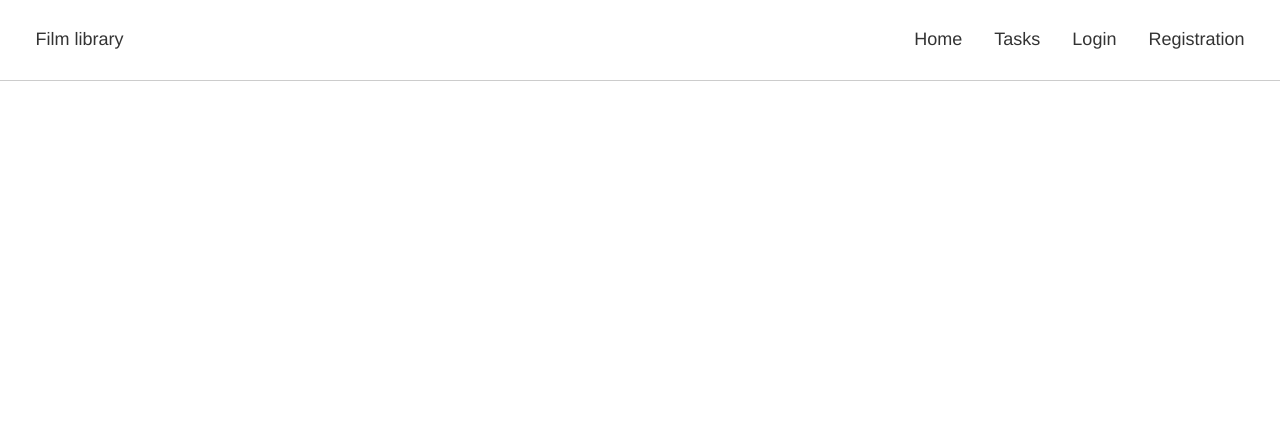
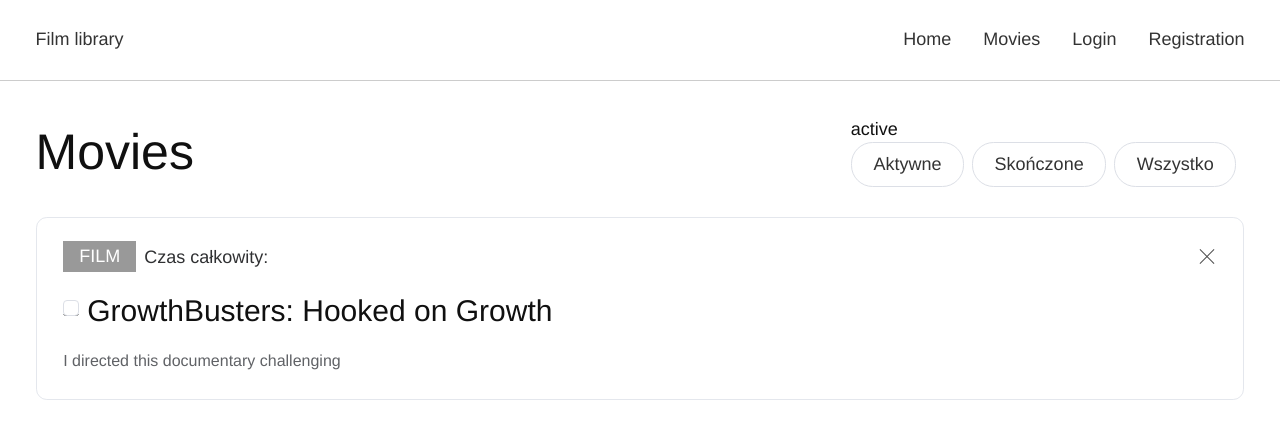
Before and after one commit to ExhausteDD/Projekt-Jezyki-Internetowe, a Vue app: page /movies in a window 1280 px wide. Shown: the top 438 px of the page. Built offline with nearby package versions, Linux system fonts and the light colour scheme.

Commit message:
Preprowadzono prace nad taskami i tagami
Mozliwosc dodawania metek została zmodyfikowana. W zakładce movies dodano mozliwosc filtrowania na aktywne, skonczone i wszystkie seriali badz filmy

```diff
--- a/package.json
+++ b/package.json
@@ -13,7 +13,7 @@
     "core-js": "^3.6.4",
     "vue": "^2.6.11",
     "vue-router": "^3.1.6",
-    "vuex": "^3.1.3"
+    "vuex": "^3.3.0"
   },
   "devDependencies": {
     "@vue/cli-plugin-babel": "~4.3.0",
--- a/src/App.vue
+++ b/src/App.vue
@@ -32,7 +32,7 @@ export default {
       menuShow: false,
       linkMenu: [
         { title: 'Home', url: '/' },
-        { title: 'Tasks', url: '/task' },
+        { title: 'Movies', url: '/movies' },
         { title: 'Login', url: '/login' },
         { title: 'Registration', url: '/registration' }
       ]
--- a/src/components/Home.vue
+++ b/src/components/Home.vue
@@ -43,7 +43,7 @@
         </div>
         <div class="tag-list">
           <div v-for="tag in tags" :key="tag.title" class="ui-tag__wrapper">
-            <div @click="addTagUsed(tag)" :class="{active: tag.use}" class="ui-tag">
+            <div @click="addTagUsed(tag)" :class="{used: tag.use}" class="ui-tag">
               <span class="tag-title">{{ tag.title }}</span>
               <span class="button-close"></span>
             </div>
@@ -65,7 +65,6 @@ export default {
       taskTitle: '',
       taskDescription: '',
       whatWatch: 'Film',
-      taskId: 3,
 
       // Dla czasu całkowitego
       // Film
@@ -79,29 +78,7 @@ export default {
       // Metki
       tagTitle: '',
       tagMenuShow: false,
-      tagsUsed: [],
-      tags: [
-        {
-          title: 'Komedia',
-          use: false
-        },
-        {
-          title: 'Horror',
-          use: false
-        },
-        {
-          title: 'Dramat',
-          use: false
-        },
-        {
-          title: 'Fantastyka',
-          use: false
-        },
-        {
-          title: 'Western',
-          use: false
-        }
-      ]
+      tagsUsed: []
     }
   },
 
@@ -110,13 +87,11 @@ export default {
       if (this.tagTitle === '') {
         return
       }
-      this.tags.push({
+      const tag = {
         title: this.tagTitle,
-        used: false
-      })
-      // const tag = {
-      //   title: this.tagTitle
-      // }
+        use: false
+      }
+      this.$store.dispatch('newTag', tag)
     },
     newTask () { // Metoda do wpisywania danych w input
       // Zabezpieczenie od zapisywania pustych form
@@ -130,30 +105,33 @@ export default {
         time = this.serialTime
       }
       const task = {
-        id: this.taskId,
         title: this.taskTitle,
         description: this.taskDescription,
         whatWatch: this.whatWatch,
         time,
-        tagsUsed: this.tagsUsed,
+        tags: this.tagsUsed,
         completed: false,
         editing: false
       }
+      this.$store.dispatch('newTask', task)
       console.log(task)
 
-      // Resetujemy ID oraz nazwe z opisem w inpucie, wprowadzone dane w metki
-      this.taskId += 1
+      // Resetujemy nazwe z opisem w inpucie oraz wprowadzone dane w metki
       this.taskTitle = ''
       this.taskDescription = ''
       this.tagsUsed = []
+
+      for (let i = 0; i < this.tags.length; i++) { // Po wyslaniu danych metki znowu sa puste
+        this.tags[i].use = false
+      }
     },
 
     addTagUsed (tag) { // Metoda do dodawania metek
       tag.use = !tag.use
       if (tag.use) {
-        this.tagsUsed.push(
-          tag.title
-        )
+        this.tagsUsed.push({
+          title: tag.title
+        })
       } else { // Usuniecie metek
         this.tagsUsed.splice(tag.title, 1)
       }
@@ -162,12 +140,15 @@ export default {
     getHoursAndMinutes (minutes) { // Zaokraglamy minuty w godziny
       const hours = Math.trunc(minutes / 60)
       const min = minutes % 60
-      return hours + ' Hours ' + min + ' Minutes '
+      return hours + ' Godzin ' + min + ' Minut ' // TO DO Popracowan nad odmiana
     }
   },
 
-  computed: { // Liczymy ilosc czasu dla kazdej kategorii
-    filmTime () {
+  computed: {
+    tags () {
+      return this.$store.getters.tags
+    },
+    filmTime () { // Liczymy ilosc czasu dla kazdej kategorii
       const min = (this.filmHours * 60) + (this.filmMinutes * 1)
       return this.getHoursAndMinutes(min)
     },
--- a/src/components/Task.vue
+++ b/src/components/Task.vue
@@ -2,14 +2,22 @@
   <div class="content-wrapper">
     <section>
       <div class="container">
-        <h1 class="ui-title-1">Tasks</h1>
+        <div class="task-list__header">
+          <h1 class="ui-title-1">Movies</h1>
+          <div class="buttons-list ">
+            <p>{{ filter }}</p>
+            <div @click="filter = 'active'" class="button button--round button-default">Aktywne</div>
+            <div @click="filter = 'completed'" class="button button--round button-default">Skończone</div>
+            <div @click="filter = 'all'" class="button button--round button-default">Wszystko</div>
+          </div>
+        </div>
         <div class="task-list">
-          <div v-for="task in tasks" :key="task.id" :class="{ completed: task.completed}" class="task-item">
+          <div v-for="task in tasksFilter" :key="task.id" :class="{ completed: task.completed}" class="task-item">
             <div class="ui-card ui-card--shadow">
               <div class="task-item__info">
                 <div class="task-item__main-i">
                   <span class="ui-label ui-label--light">{{ task.whatWatch }}</span>
-                  <span>Czas całkowity:</span>
+                  <span class="task-item__time">Czas całkowity: {{ task.time }}</span>
                 </div>
                 <span class="button-close"></span>
               </div>
@@ -22,6 +30,15 @@
                 </div>
                 <div class="task-item__body">
                   <p class="ui-text-regular">{{ task.description }}</p>
+                </div>
+                <div class="task-item__footer">
+                  <div class="tag-list">
+                    <div v-for="tag in task.tags" :key="tag.title" class="ui-tag__wrapper">
+                      <div class="ui-tag">
+                        <span class="tag-title">{{ tag.title }}</span>
+                      </div>
+                    </div>
+                  </div>
                 </div>
               </div>
             </div>
@@ -36,33 +53,45 @@
 export default {
   data () {
     return {
-      tasks: [
-        {
-          id: 1,
-          title: 'GrowthBusters: Hooked on Growth',
-          description: 'I directed this documentary challenge',
-          whatWatch: 'Film',
-          completed: false,
-          editing: false
-        },
-        {
-          id: 2,
-          title: 'Breaking Bad',
-          description: 'Say my name',
-          whatWatch: 'Serial',
-          completed: false,
-          editing: false
-        }
-      ]
+      filter: 'active'
+    }
+  },
+  computed: {
+    tasksFilter () {
+      if (this.filter === 'active') {
+        return this.$store.getters.taskNotCompleted
+      } else if (this.filter === 'completed') {
+        return this.$store.getters.taskCompleted
+      } else if (this.filter === 'all') {
+        return this.$store.getters.tasks
+      }
+      return this.filter === 'active'
     }
   }
 }
 </script>
 
 <style lang="stylus" scoped>
+.task-list__header
+  display flex
+  justify-content space-between
+  align-items center
+  margin-bottom 30px
+  .button
+    margin-right 8px
+  .ui-title-1
+    margin-bottom 0
 .task-item
   margin-bottom 20px
-  &:last-child
+  .ui-checkbox:checked:before
+    border-color #909399
+  &.completed
+    .ui-title-3,
+    .ui-text-regular,
+    .ui-tag
+    .task-item__time
+      text-decoration line-through
+      color #909399
     margin-bottom 0px
 
 .ui-label
--- a/src/router/index.js
+++ b/src/router/index.js
@@ -14,8 +14,8 @@ const routes = [
     component: Home
   },
   {
-    path: '/task',
-    name: 'task',
+    path: '/movies',
+    name: 'movies',
     component: Task
   },
   {
--- a/src/store/index.js
+++ b/src/store/index.js
@@ -1,15 +1,14 @@
 import Vue from 'vue'
 import Vuex from 'vuex'
+
+import task from './task'
+import tags from './tags'
 
 Vue.use(Vuex)
 
 export default new Vuex.Store({
-  state: {
-  },
-  mutations: {
-  },
-  actions: {
-  },
   modules: {
+    task,
+    tags
   }
 })
--- /dev/null
+++ b/src/store/tags.js
@@ -0,0 +1,41 @@
+export default {
+  state: {
+    tags: [
+      {
+        title: 'Komedia',
+        use: false
+      },
+      {
+        title: 'Horror',
+        use: false
+      },
+      {
+        title: 'Dramat',
+        use: false
+      },
+      {
+        title: 'Fantastyka',
+        use: false
+      },
+      {
+        title: 'Western',
+        use: false
+      }
+    ]
+  },
+  mutations: {
+    newTag (state, payload) {
+      state.tags.push(payload)
+    }
+  },
+  actions: {
+    newTag ({ commit }, payload) {
+      commit('newTag', payload)
+    }
+  },
+  getters: {
+    tags (state) {
+      return state.tags
+    }
+  }
+}
--- /dev/null
+++ b/src/store/task.js
@@ -0,0 +1,48 @@
+export default {
+  state: {
+    tasks: [
+      {
+        id: 1,
+        title: 'GrowthBusters: Hooked on Growth',
+        description: 'I directed this documentary challenging',
+        whatWatch: 'Film',
+        completed: false,
+        editing: false
+      },
+      {
+        id: 2,
+        title: 'Game of thrones',
+        description: 'Best serials',
+        whatWatch: 'Serial',
+        completed: true,
+        editing: false
+      }
+    ]
+  },
+  mutations: {
+    newTask (state, payload) {
+      state.tasks.push(payload)
+    }
+  },
+  actions: {
+    newTask ({ commit }, payload) {
+      payload.id = Math.random()
+      commit('newTask', payload)
+    }
+  },
+  getters: {
+    tasks (state) {
+      return state.tasks
+    },
+    taskCompleted (state) {
+      return state.tasks.filter(task => {
+        return task.completed
+      })
+    },
+    taskNotCompleted (state) {
+      return state.tasks.filter(task => {
+        return task.completed === false
+      })
+    }
+  }
+}
```
Also changed, not shown: 1 other file (tests, documents, lock files or other folders).
